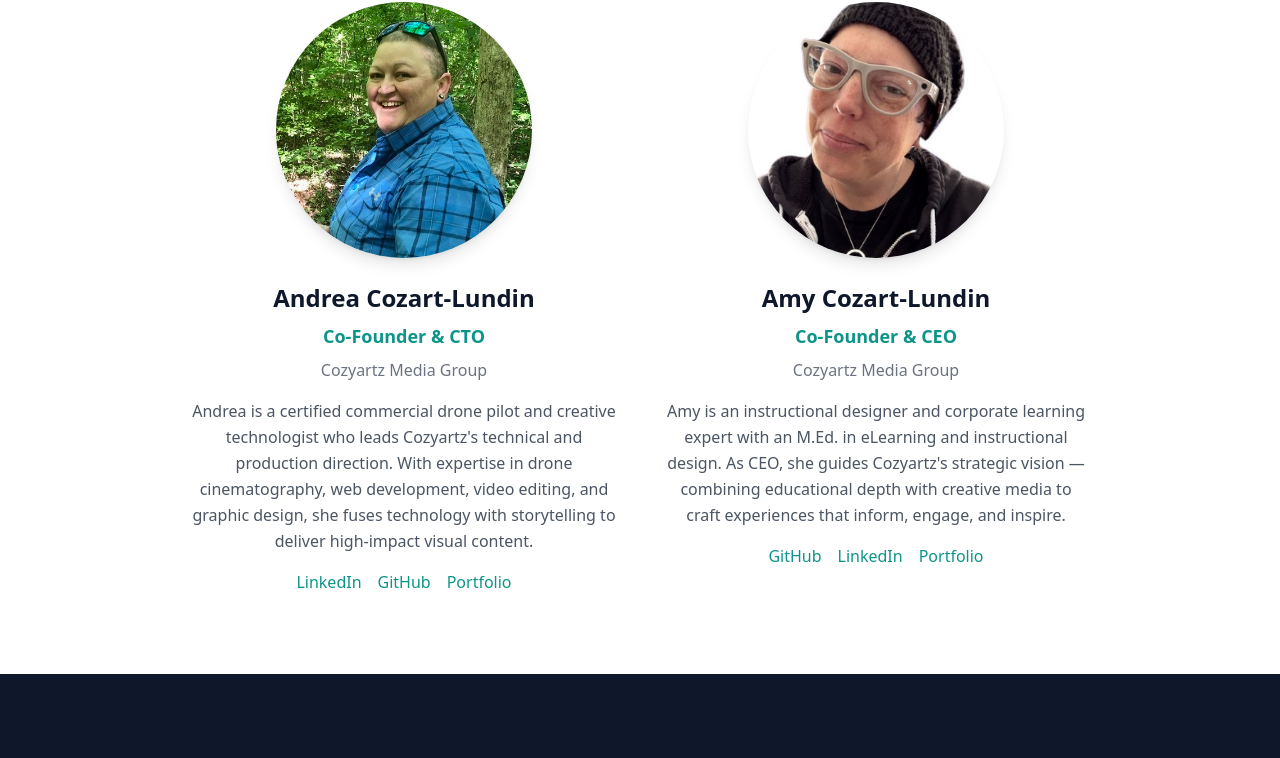
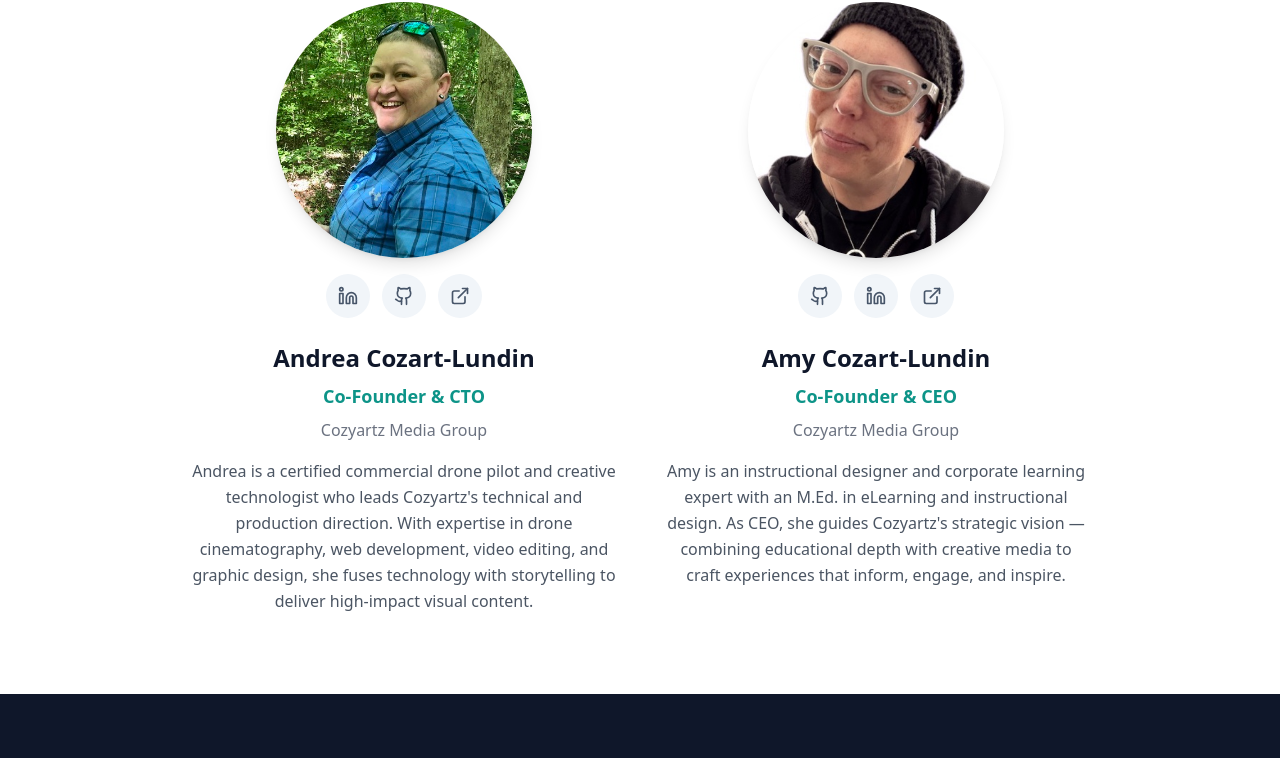
Before and after one commit to cozyartz/cmgsite, a React (Vite) app: page / in a window 1280 px wide. Shown: the part 4547-5305 px from the top of the page. Built offline with nearby package versions, Linux system fonts and the light colour scheme.

Commit message:
Changed link icons

```diff
--- a/src/components/About.tsx
+++ b/src/components/About.tsx
@@ -1,5 +1,5 @@
 import React from 'react';
-import { Users, Target, Lightbulb, Award } from 'lucide-react';
+import { Users, Target, Lightbulb, Award, Linkedin, Github, ExternalLink } from 'lucide-react';
 
 const About = () => {
   const values = [
@@ -33,9 +33,9 @@ const About = () => {
       image: "/AndreaProfile.jpeg",
       description: "Andrea is a certified commercial drone pilot and creative technologist who leads Cozyartz's technical and production direction. With expertise in drone cinematography, web development, video editing, and graphic design, she fuses technology with storytelling to deliver high-impact visual content.",
       links: [
-        { url: "https://www.linkedin.com/in/andrea-cozart-lundin/", text: "LinkedIn" },
-        { url: "https://github.com/cozyartz", text: "GitHub" },
-        { url: "https://andreacozart.me", text: "Portfolio" }
+        { url: "https://www.linkedin.com/in/andrea-cozart-lundin/", text: "LinkedIn", icon: Linkedin },
+        { url: "https://github.com/cozyartz", text: "GitHub", icon: Github },
+        { url: "https://andreacozart.me", text: "Portfolio", icon: ExternalLink }
       ]
     },
     {
@@ -45,9 +45,9 @@ const About = () => {
       image: "/C3FE986E-EA23-4996-A5D2-8CEEF3C2C4FB_4_5005_c.jpeg",
       description: "Amy is an instructional designer and corporate learning expert with an M.Ed. in eLearning and instructional design. As CEO, she guides Cozyartz's strategic vision — combining educational depth with creative media to craft experiences that inform, engage, and inspire.",
       links: [
-        { url: "https://github.com/grammar-nerd", text: "GitHub" },
-        { url: "https://www.linkedin.com/in/amycozartlundin/", text: "LinkedIn" },
-        { url: "https://amylundin.me", text: "Portfolio" }
+        { url: "https://github.com/grammar-nerd", text: "GitHub", icon: Github },
+        { url: "https://www.linkedin.com/in/amycozartlundin/", text: "LinkedIn", icon: Linkedin },
+        { url: "https://amylundin.me", text: "Portfolio", icon: ExternalLink }
       ]
     }
   ];
@@ -127,32 +127,36 @@ const About = () => {
           <div className="grid grid-cols-1 md:grid-cols-2 gap-12 max-w-4xl mx-auto">
             {teamMembers.map((member, index) => (
               <div key={index} className="text-center group">
-                <div className="w-64 h-64 mx-auto mb-6 rounded-full overflow-hidden shadow-lg group-hover:shadow-xl transition-shadow duration-300">
+                <div className="w-64 h-64 mx-auto mb-4 rounded-full overflow-hidden shadow-lg group-hover:shadow-xl transition-shadow duration-300 relative">
                   <img
                     src={member.image}
                     alt={member.name}
                     className="w-full h-full object-cover group-hover:scale-105 transition-transform duration-300"
                   />
                 </div>
+                <div className="flex justify-center space-x-3 mb-6">
+                  {member.links.map((link, linkIndex) => {
+                    const Icon = link.icon;
+                    return (
+                      <a
+                        key={linkIndex}
+                        href={link.url}
+                        target="_blank"
+                        rel="noopener noreferrer"
+                        className="bg-slate-100 hover:bg-teal-500 text-slate-600 hover:text-white p-3 rounded-full transition-colors duration-300"
+                        title={link.text}
+                      >
+                        <Icon className="h-5 w-5" />
+                      </a>
+                    );
+                  })}
+                </div>
                 <h4 className="text-2xl font-bold text-slate-900 mb-2">{member.name}</h4>
                 <p className="text-teal-600 font-semibold text-lg mb-2">{member.position}</p>
                 <p className="text-gray-500 font-medium mb-4">{member.company}</p>
-                <p className="text-gray-600 leading-relaxed max-w-md mx-auto mb-4">
+                <p className="text-gray-600 leading-relaxed max-w-md mx-auto">
                   {member.description}
                 </p>
-                <div className="flex justify-center space-x-4">
-                  {member.links.map((link, linkIndex) => (
-                    <a
-                      key={linkIndex}
-                      href={link.url}
-                      target="_blank"
-                      rel="noopener noreferrer"
-                      className="text-teal-600 hover:text-teal-700 font-medium transition-colors duration-300"
-                    >
-                      {link.text}
-                    </a>
-                  ))}
-                </div>
               </div>
             ))}
           </div>
```
